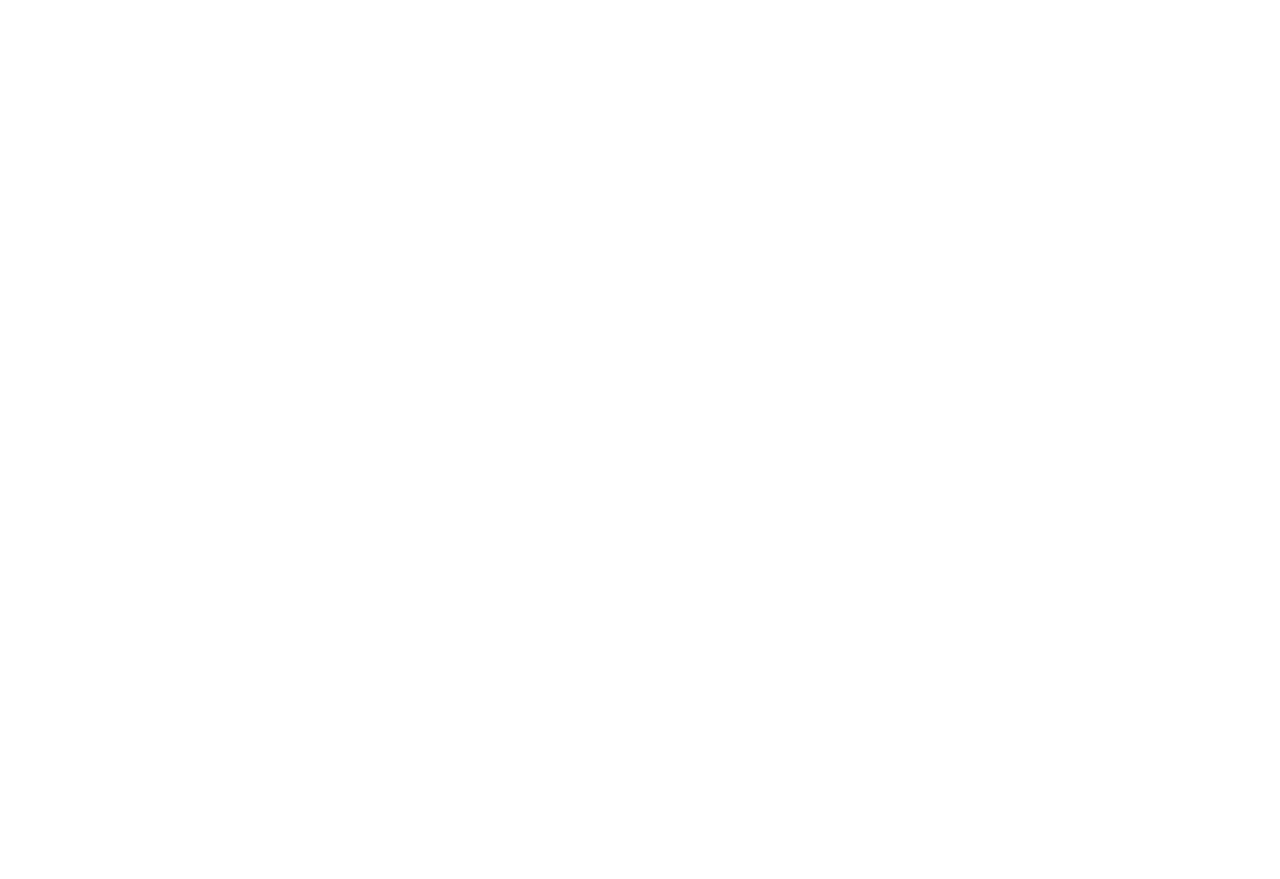
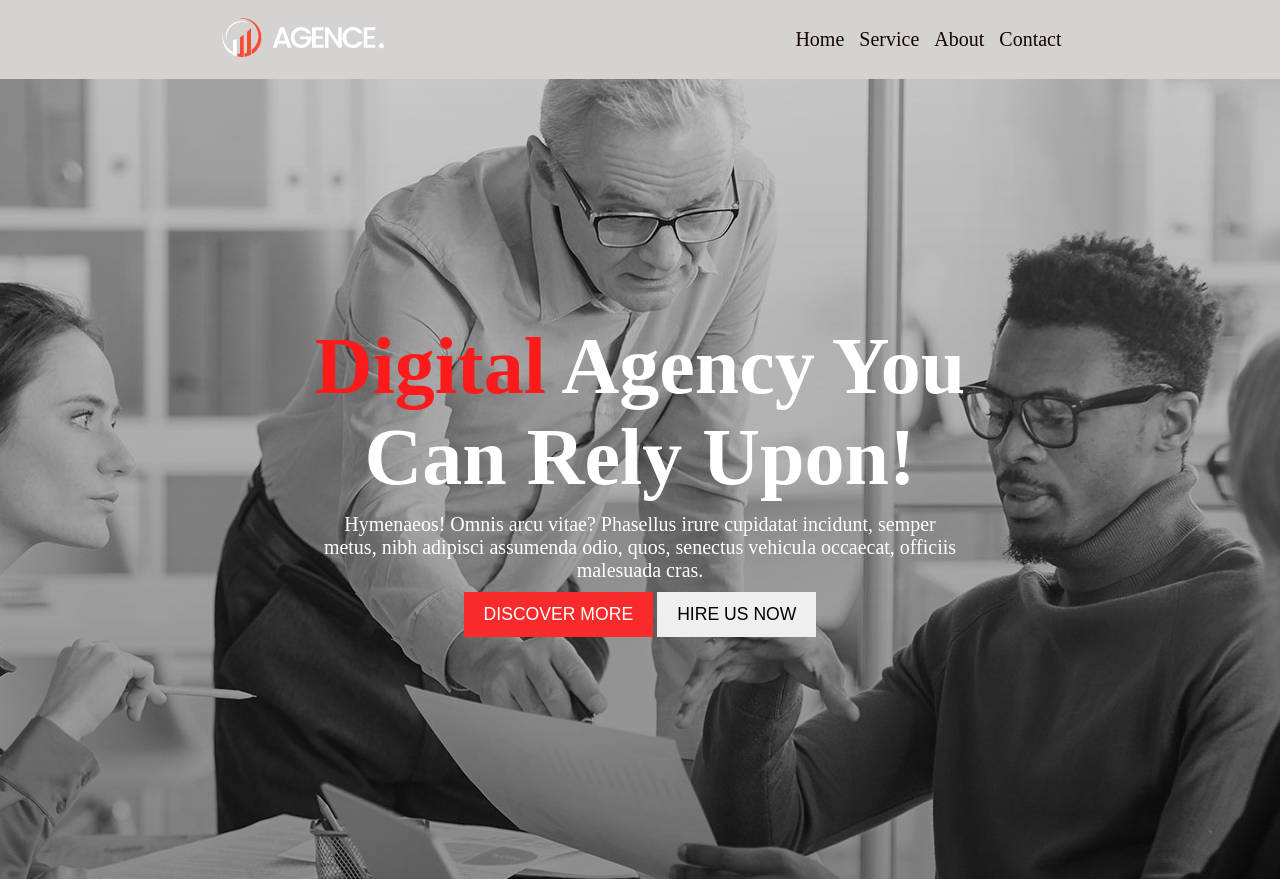
Before and after one commit to dipingit/digital-agency-conceptual, a plain HTML site: page index.html in a window 1280 px wide. Before the commit the page ends 800 px from the top, so only its background shows below. Drawn offline with Linux system fonts and the light colour scheme.

Commit message:
added nav and banner section

```diff
--- a/index.html
+++ b/index.html
@@ -4,10 +4,35 @@
     <meta charset="UTF-8">
     <meta name="viewport" content="width=device-width, initial-scale=1.0">
     <title>Welcome to Digital Agency</title>
+    <link rel="stylesheet" href="styles/style.css">
 </head>
 <body>
-    <div>
+   <header>
+        <div class="nav-container">
+            <div class="logo">
+                <img src="asset/logo/logo.png" alt="">
+            </div>
+            <div class="menus">
+                <li>Home</li>
+                <li>Service</li>
+                <li>About</li>
+                <li>Contact</li>
+            </div>
+        </div>
+        <div class="banner-container">
+            <div class="banner-info">
+                <h1 class="banner-title"><span>Digital</span> Agency You <br> Can Rely Upon!</h1>
+                <p class="banner-paragraph">Hymenaeos! Omnis arcu vitae? Phasellus irure cupidatat incidunt,
+                    semper metus, nibh adipisci assumenda odio, quos, senectus vehicula occaecat,
+                    officiis malesuada cras.</p>
+                    <button class="primary" id="btn-discover">Discover More</button>
+                    <button class="primary">Hire Us Now</button>
+            </div>
+        </div>
+   </header>
+   <main>
 
-    </div>
+   </main>
+   <footer></footer>
 </body>
 </html>
--- a/styles/style.css
+++ b/styles/style.css
@@ -0,0 +1,66 @@
+
+*{
+    margin: 0px;
+    padding: 0px;
+}
+
+/* nav section */
+
+.nav-container{
+    display: flex;
+    justify-content: space-around;
+    background-color: #D5D2D2;
+    color: rgb(22, 4, 4);
+    padding: 15px;
+    align-items: center;
+}
+
+.menus{
+    display: flex;
+    gap: 15px;
+    font-size: 1.25rem;
+}
+.menus li{
+    list-style: none;
+}
+
+/* banner section  */
+
+.banner-container{
+    height: 100vh;
+    background-image: url("../asset/image/background.jpg"),linear-gradient(rgba(0,0,0,0.2),rgba(0,0,0,0.4));
+    background-blend-mode: overlay;
+    background-position: center;
+    display: flex;
+    text-align: center;
+    justify-content: center;
+    align-items: center;
+}
+
+.banner-info{
+    color: white;
+
+}
+.banner-title{
+    font-size: 5rem;
+}
+.banner-title span{
+    color: rgb(252, 26, 26);
+}
+.banner-paragraph{
+    width: 50%;
+    padding: 10px;
+    margin: auto;
+    font-size: 20px;
+}
+.primary{
+    /* display: flex; */
+    padding: 12px 20px;
+    border: none;
+    font-size: 1.10rem;
+    text-transform: uppercase;
+}
+#btn-discover{
+    background-color: rgb(247, 43, 43);
+    color: white;
+}
```
